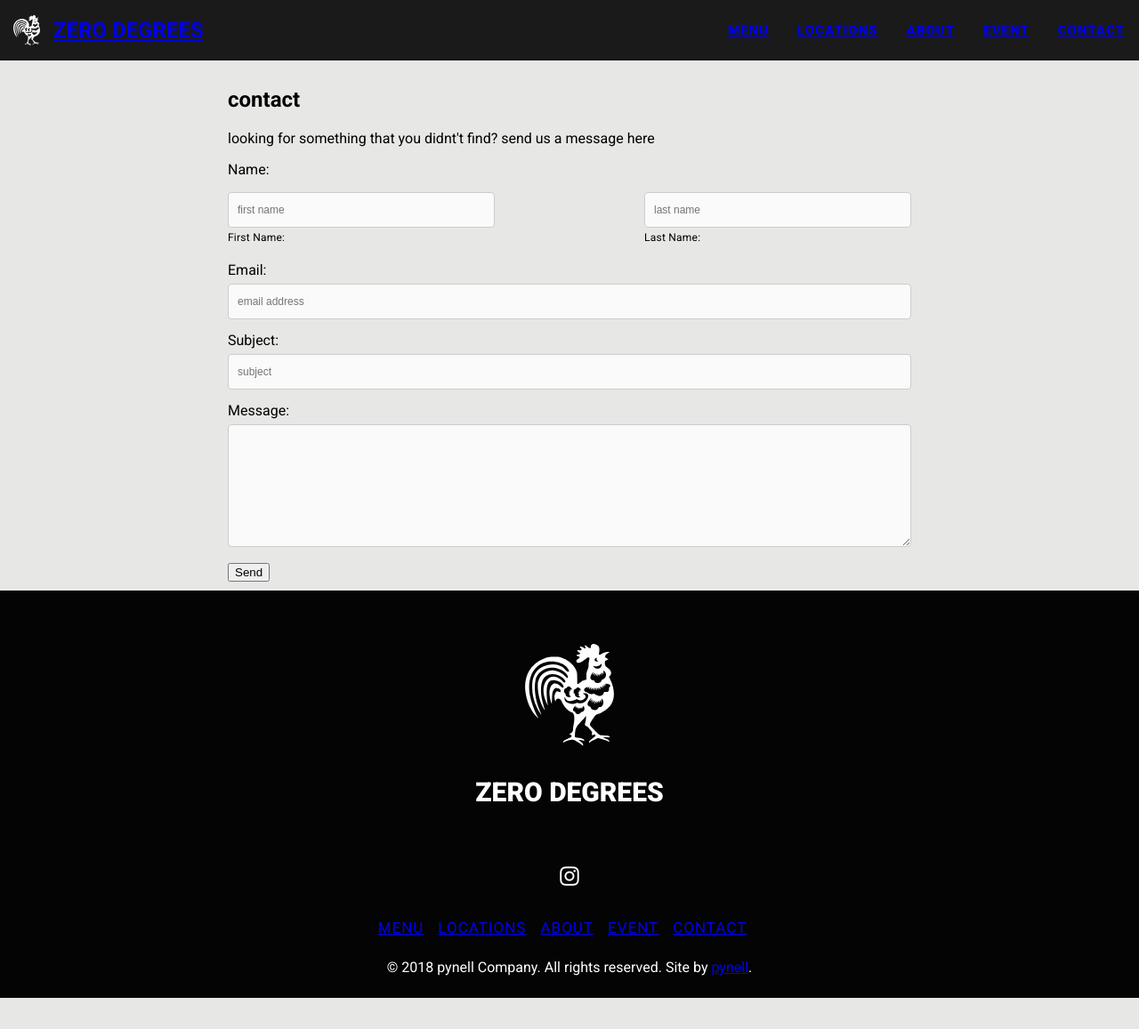
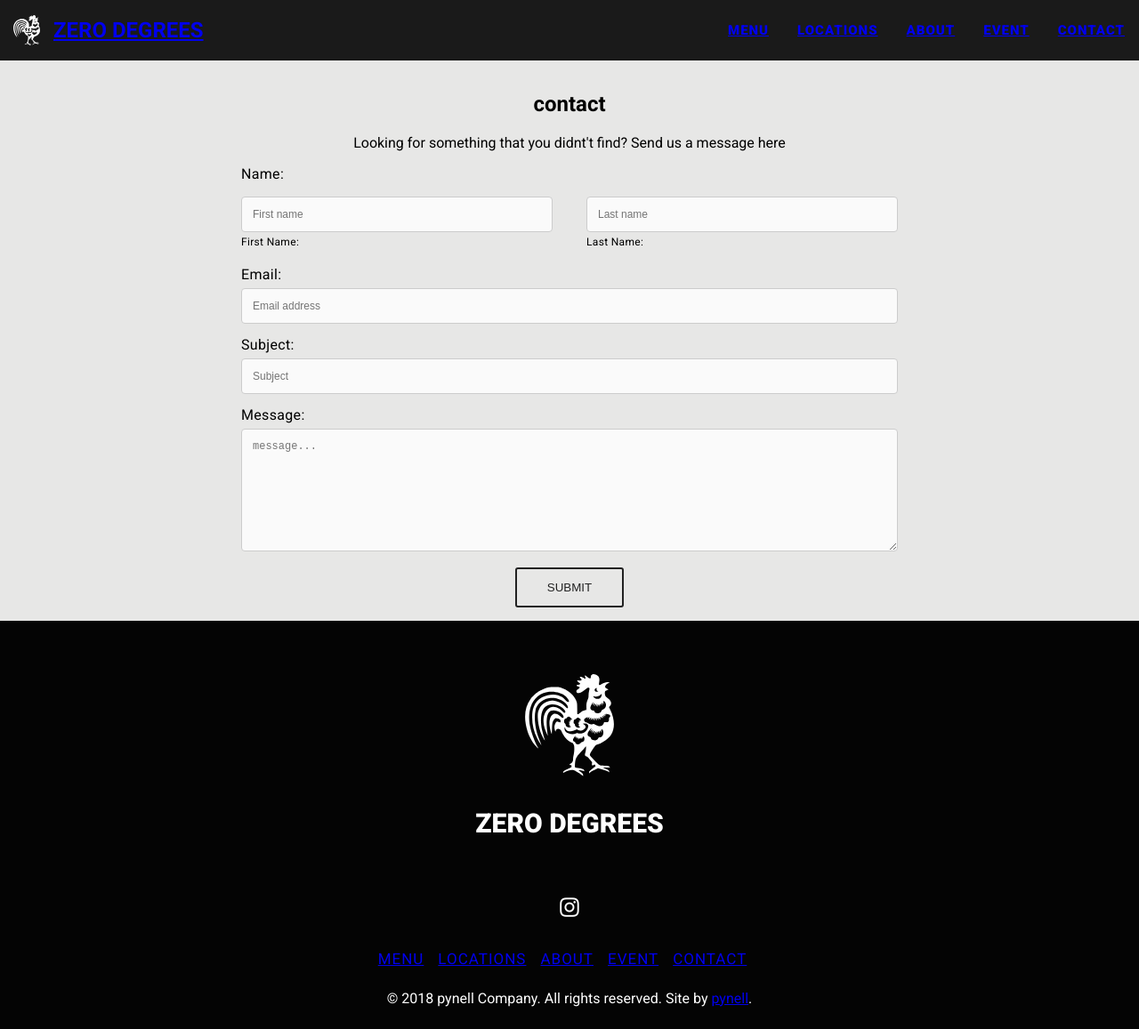
Before and after one commit to colorlessenergy/zero-degrees, a Jekyll site: the page built from contact.html, in a window 1280 px wide. Shown: the whole page at 89% size. Built offline with Jekyll 4.4.1, drawn with Linux system fonts in a browser that asks for light colours; before the commit the page ends 1122 px from its top, so only the background shows below that.

Commit message:
update contact styles

```diff
--- a/contact.html
+++ b/contact.html
@@ -5,35 +5,34 @@ layout: default
 {% include nav.html %}
 
 <section class="contact">
-  <h1>contact</h1>
-  <p>looking for something that you didnt't find? send us a message here</p>
+  <h1 class="contact__h1">contact</h1>
+  <p class="contact__p">Looking for something that you didnt't find? Send us a message here</p>
   <form class="form" action="https://formspree.io/theluckorange@yahoo.com"
       method="POST">
     <p class="form__p">Name: </p>
     <div class="form__name">
       <div class="form__group form__flex">
-        <input class="form__input" id="firstName" type="text" name="firstName" placeholder="first name">
+        <input class="form__input" id="firstName" type="text" name="firstName" placeholder="First name">
         <label class="form__label form__label--small" for="firstName">First Name: </label>
       </div>
       <div class="form__group form__flex">
-        <input class="form__input form__flex" id="lastName" type="text" name="lastName" placeholder="last name">
+        <input class="form__input" id="lastName" type="text" name="lastName" placeholder="Last name">
         <label class="form__label form__label--small" for="lastName">Last Name: </label>
       </div>
     </div>
 
     <div class="form__group">
       <label class="form__label" for="email">Email: </label>
-      <input class="form__input" id="email" type="email" name="_replyto" placeholder="email address">
+      <input class="form__input" id="email" type="email" name="_replyto" placeholder="Email address">
     </div>
     <div class="form__group">
       <label class="form__label" for="subject">Subject: </label>
-      <input class="form__input" id="subject" type="text" name="subject" placeholder="subject">
+      <input class="form__input" id="subject" type="text" name="subject" placeholder="Subject">
     </div>
     <div class="form__group">
       <label class="form__label" for="message">Message: </label>
-      <textarea class="form__textarea" id="message" name="message" rows="8" cols="80"></textarea>
+      <textarea class="form__textarea" id="message" name="message" rows="8" cols="80" placeholder="message..."></textarea>
     </div>
-
-  <input type="submit" value="Send">
+  <button class="form__button"type="submit">Submit</button>
 </form>
 </section>
```
Also changed, not shown: css/css/layout.css (+4 -32 lines), css/css/module.css (+56 -0 lines).
